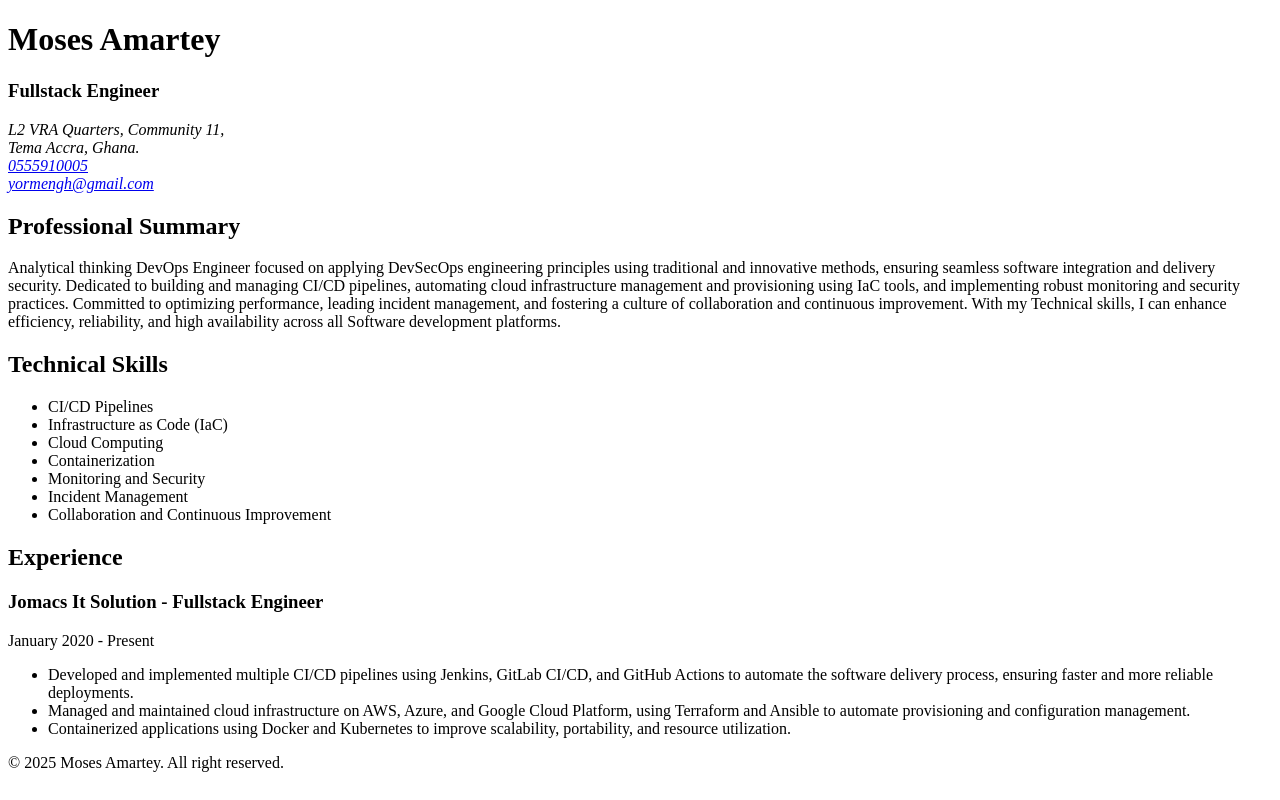
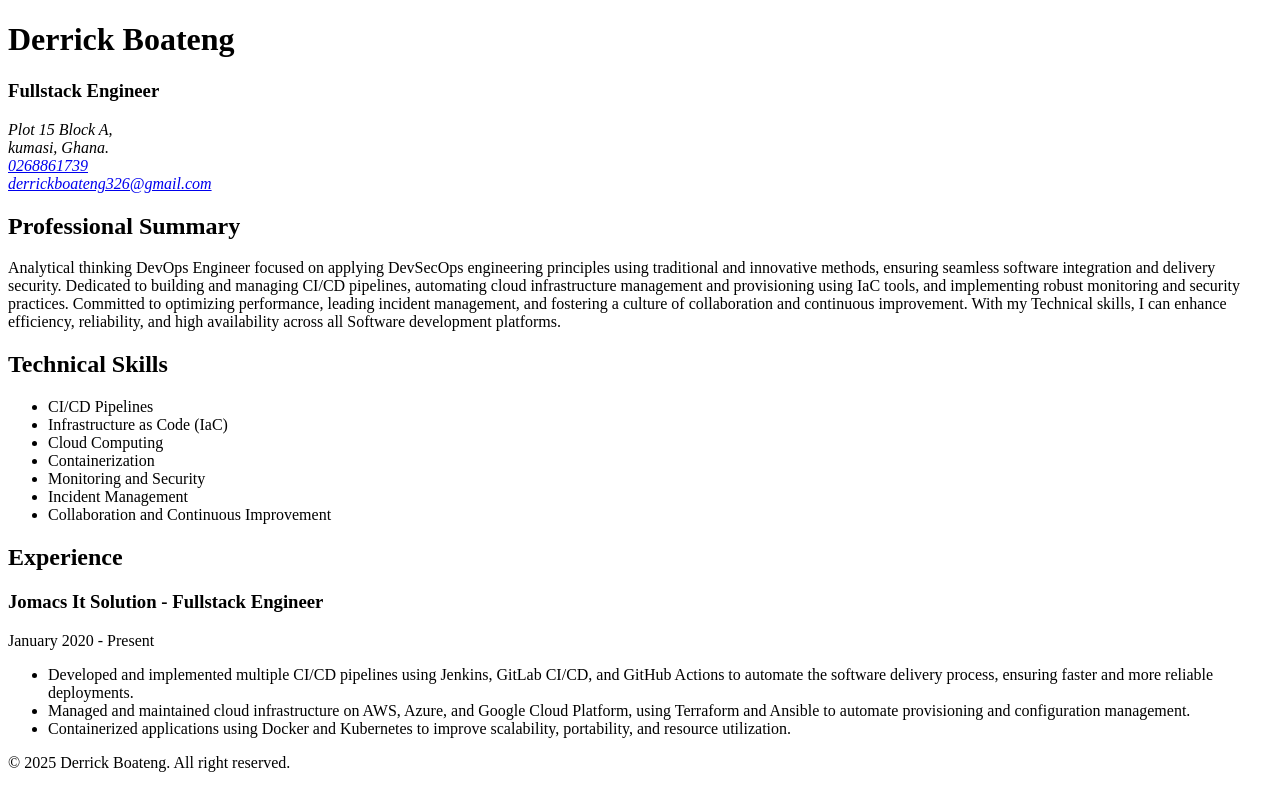
Before and after one commit to Psderrick/Simple-potfolio, a plain HTML site: page index.html in a window 1280 px wide. Drawn offline with Linux system fonts and the light colour scheme.

Commit message:
updated potfolio

```diff
--- a/index.html
+++ b/index.html
@@ -7,13 +7,13 @@
   </head>
   <body>
     <header>
-      <h1>Moses Amartey</h1>
+      <h1>Derrick Boateng</h1>
       <h3>Fullstack Engineer</h3>
       <address>
-        L2 VRA Quarters, Community 11,<br />
-        Tema Accra, Ghana.<br />
-        <a href="tel:+233 555 910 005">0555910005</a><br />
-        <a href="mailto:yormengh@gmail.com">yormengh@gmail.com</a>
+        Plot 15 Block A,<br />
+        kumasi, Ghana.<br />
+        <a href="tel:+233 268861739">0268861739</a><br />
+        <a href="mailto:derrickboateng326@gmail.com">derrickboateng326@gmail.com</a>
       </address>
     </header>
     <main>
@@ -68,7 +68,7 @@
       </article>
     </main>
     <footer>
-      <p>&copy; 2025 Moses Amartey. All right reserved.</p>
+      <p>&copy; 2025 Derrick Boateng. All right reserved.</p>
     </footer>
   </body>
 </html>
```
